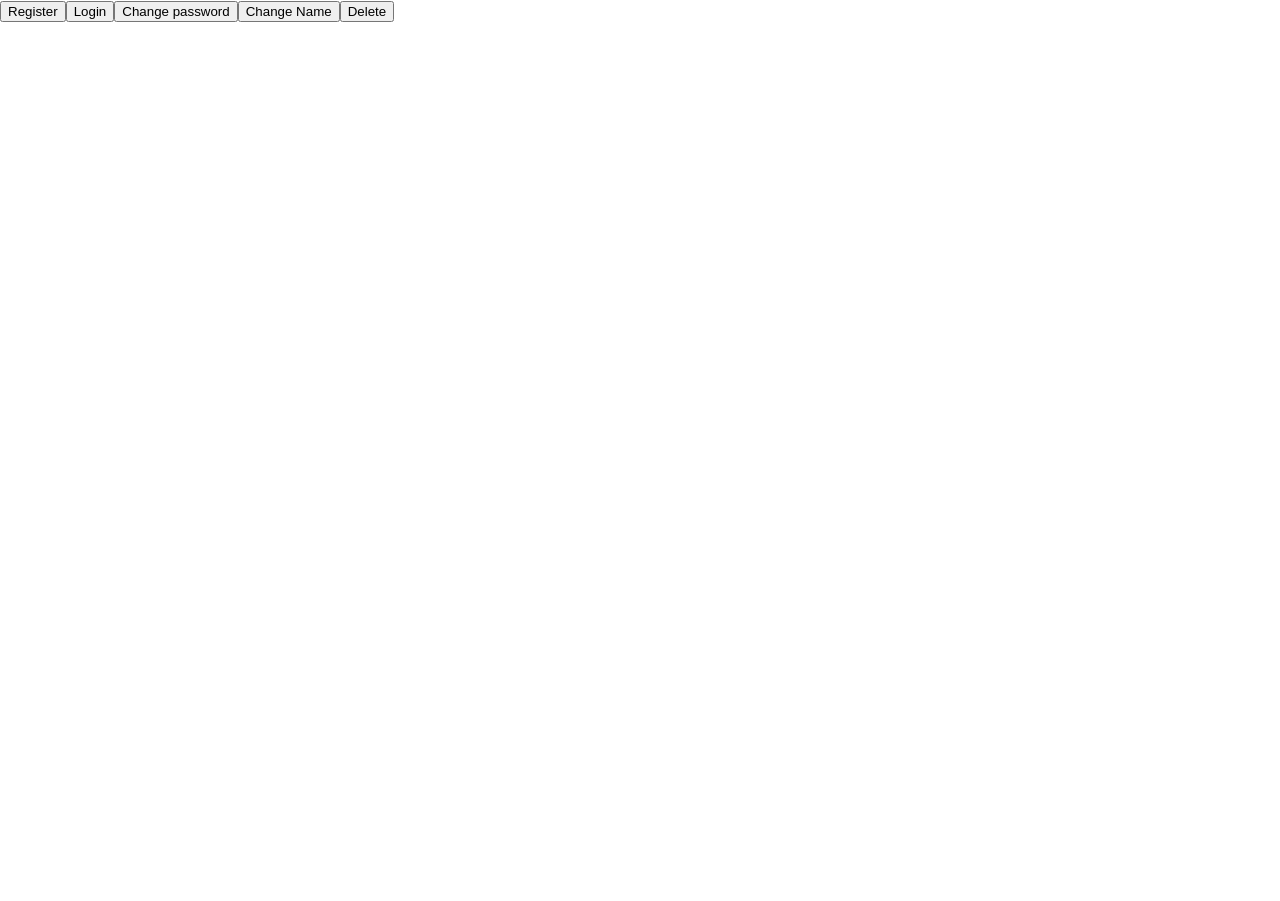
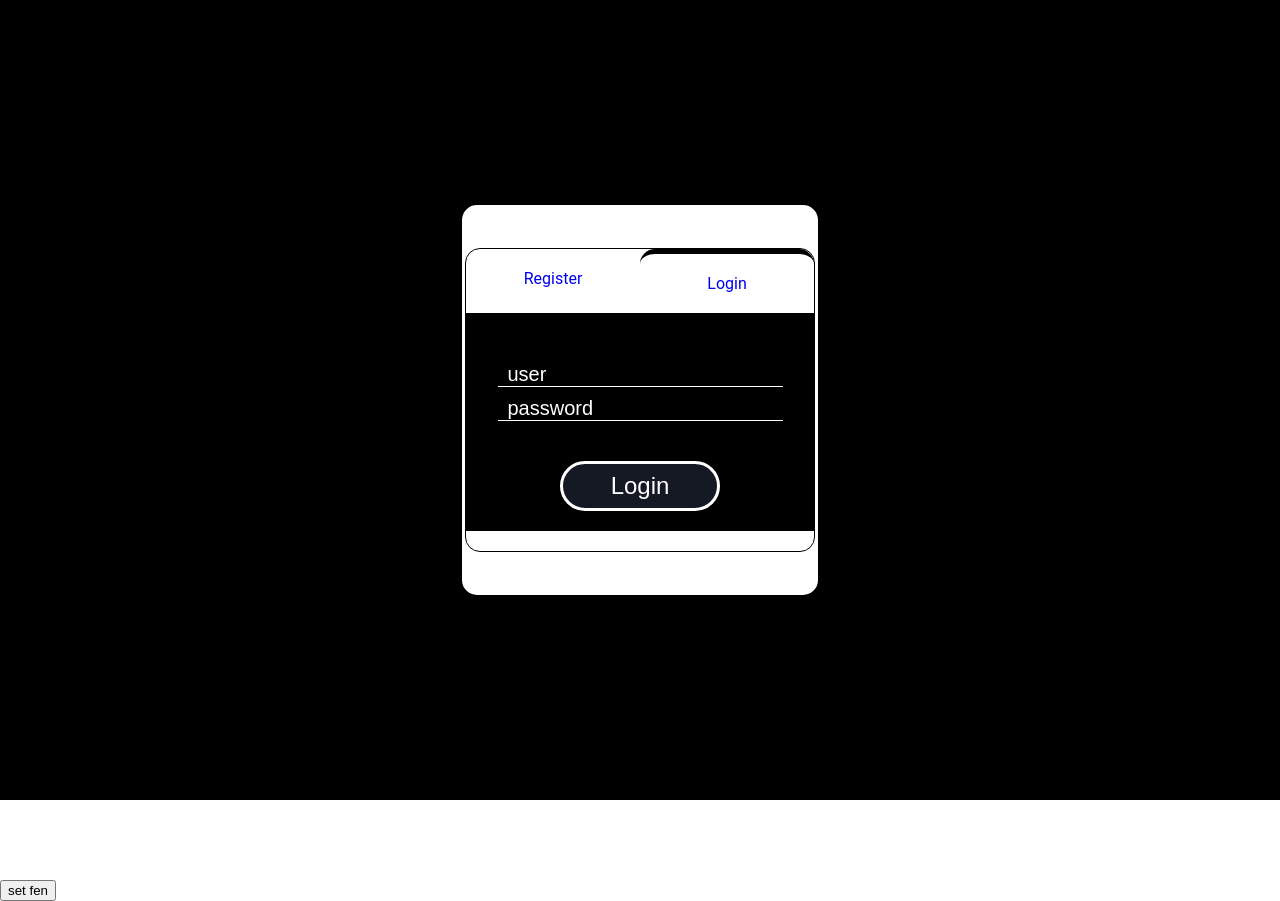
Before and after one commit to it-is-over9000/ItsOver9000-FE, a React (Create React App) app in the folder chess/: page /login in a window 1280 px wide. Before the commit the page ends 800 px from the top, so only its background shows below. Built offline with nearby package versions, Linux system fonts and the light colour scheme.

Commit message:
all user routes set up

```diff
--- a/chess/src/App.css
+++ b/chess/src/App.css
@@ -42,6 +42,7 @@ span {
   background: black;
   display: flex;
   flex-direction: column;
+  align-items: center;
 }
 
 input {
@@ -63,12 +64,18 @@ input {
 }
 
 .login-btn {
-  width: 80px;
-  margin-top: 20px;
-  padding: 10px 20px;
-  background: black;
+
+  height: 50px;
+  width: 160px;
+  margin-top: 40px;
+  margin-bottom: -20px;
+  font-size: 24px;
   color: white;
-  border: 1px solid white;
+  background-color: #151924;
+  border: 3.5px solid white;
+  border-radius: 30px;
+  opacity: 1.0;
+  outline: none;
 }
 
 .login-btn:hover {
@@ -79,28 +86,52 @@ input {
 
 .login-wrapper-container {
     display: flex;
-    justify-content: center
+    justify-content: center;
+    height: 100vh;
+    background: black;
+    align-items: center;
 }
 
 .login-form-wrapper {
    display: flex;
     flex-direction: column;
+  width: 350px;
+  /* height: 100%; */
+  /* height: 400px; */
+  margin: 1%;
+  padding: 40px 0;
+  background-color: white;
+  color: white;
+  border: 3.5px solid white;
+  border-radius: 15px;
 }
 
 .tabs {
     display: flex;
     justify-content: space-around;
+    font-family: 'Roboto', sans-serif;
+
 
 }
 
 .tabs a {
   width: 50%;
   padding: 20px 0;
-  border: 1px solid black;
+  /* border: 1px solid black; */
   text-align: center;
+  text-decoration: none;
 }
 
 .active {
-  color: white;
-  background: black;
+  border-top: 5px solid black;
+  border-radius: 15px;
 }
+
+body {
+  font-family: 'Roboto', sans-serif;
+}
+
+.login-wrapper-interior {
+  border-radius: 15px;
+  border: 1px solid black;
+}
--- a/chess/src/App.js
+++ b/chess/src/App.js
@@ -9,6 +9,7 @@ import PrivateRoute from './components/PrivateRoute'
 import Navbar from './components/Navbar'
 import Register from './components/Register'
 import FormHolder from './components/FormHolder'
+import UserDashboard from './components/UserDashboard'
 
 import axios from 'axios'
 
@@ -36,12 +37,9 @@ class App extends Component {
     return (
       <Router>
         <div>
-          {/* <Navbar logout={this.logout}/> */}
+          <Route path="/" component={FormHolder} />
           <Route path="/chess" render={props => <Navbar logout={this.logout} {...props} />} />
-
-          <Route exact path="/" component={FormHolder} />
-          {/* <Route exact path="/register" render={props => <Register {...props}/>} /> */}
-          {/* <Route path="/chess" render={props => <Navbar logout={this.logout} {...props} />} /> */}
+          <Route path="/account" component={UserDashboard} />
           <div style={boardsContainer}>
             <PrivateRoute exact path="/chess" component={WithMoveValidation} />
           </div>
--- a/chess/src/components/FormHolder.js
+++ b/chess/src/components/FormHolder.js
@@ -1,5 +1,5 @@
 import React from 'react'
-import { NavLink, Route } from 'react-router-dom'
+import { NavLink, Route, Redirect } from 'react-router-dom'
 
 import Login from './Login'
 import Register from './Register'
@@ -8,12 +8,15 @@ const FormHolder = () => {
     return (
         <div className="login-wrapper-container">
             <div className="login-form-wrapper">
+                <div className="login-wrapper-interior">
                 <div className="tabs">
-                    <NavLink to="/" >Login</NavLink>
                     <NavLink to="/register" >Register</NavLink>
+                    <NavLink to="/login" >Login</NavLink>
                 </div>
-                <Route exact path="/" render={props => <Login {...props}/>} />
+                <Route exact path="/" render={props => <Redirect to="/login"/>} />
                 <Route path="/register" render={props => <Register {...props}/>} />
+                <Route exact path="/login" render={props => <Login {...props}/>} />
+                </div>
             </div>
         </div>
 
--- a/chess/src/components/Login.js
+++ b/chess/src/components/Login.js
@@ -15,19 +15,14 @@ class Login extends React.Component {
             welcomeMessage: ''
         }
 
-
     login = e => {
         e.preventDefault()
-        // this.props.login(this.state.username).then(() =>{
-        //     this.props.history.push('/chess')
-        // })
+
         axios
-            .post ( 'https://over9000be2.herokuapp.com/api/login', {username: this.state.username})
+            .post ( 'https://over9000be2.herokuapp.com/api/login', {username: 'newname', password: 'password'})
             .then (res => {
+                console.log(res)
                 localStorage.setItem('token', res.data.token)
-                this.setState({
-                    welcomeMessage: res.data.message
-                })
             })
             .catch(err => console.log(err))
             this.props.history.push('/chess')
--- a/chess/src/components/Navbar.js
+++ b/chess/src/components/Navbar.js
@@ -1,12 +1,27 @@
 import React from 'react'
 import { Route, Link } from 'react-router-dom'
+
+import withAuth from '../utils/AuthHeader'
 
 
 class Navbar extends React.Component {
 
     logout = () => {
         localStorage.removeItem('token')
+        localStorage.removeItem('user')
         this.props.history.push('/')
+    }
+
+    getUser = e => {
+        e.preventDefault()
+
+        withAuth()
+            .get ('https://over9000be2.herokuapp.com/api/users')
+            .then (res => {
+                console.log(res)
+                // localStorage.setItem('token', res.data.token)
+            })
+            .catch(err => console.log(err))
     }
 
     render() {
@@ -15,6 +30,7 @@ class Navbar extends React.Component {
     <div className="navbar">
         <h2>Chess App</h2>
         <button className = "btn" onClick={this.logout}>Log Out</button>
+        <Link to="/account"><button className = "btn" onClick={this.getUser}>Account</button></Link>
 
     </div>
     )} else {
--- a/chess/src/components/Register.js
+++ b/chess/src/components/Register.js
@@ -15,17 +15,13 @@ class Register extends React.Component {
 
         register = e => {
             e.preventDefault()
-        // this.props.login(this.state.username).then(() =>{
-        //     this.props.history.push('/chess')
-        // })
+            localStorage.setItem('user', this.state.username)
             axios
                 .post ( 'https://over9000be2.herokuapp.com/api/register', {username: this.state.username, password: this.state.password})
                 .then (res => {
                     console.log(res)
                     localStorage.setItem('token', res.data.token)
-                this.setState({
-                    welcomeMessage: res.data.message
-                })
+                    // localStorage.setItem('token', res.data.token)
                 })
                 .catch(err => console.log(err))
                 this.props.history.push('/chess')
--- a/chess/src/components/UserDashboard.js
+++ b/chess/src/components/UserDashboard.js
@@ -1,9 +1,14 @@
 import React from 'react'
 
 const UserDashboard = () => {
+
+    const username = localStorage.getItem('user')
     return (
         <div>
-            <h1>User Dashboard</h1>
+            <h1>Hi there {username}</h1>
+
+            <button>Change my username</button>
+            <button>Delete my account</button>
         </div>
     )
 }
--- a/chess/src/index.js
+++ b/chess/src/index.js
@@ -19,7 +19,7 @@ const store = createStore(reducer,
     composeEnhancer(applyMiddleware(thunk, logger)));
 
 ReactDOM.render(
-        <ApiButtons />,
+        <App />,
 document.getElementById('root'));
 
 // If you want your app to work offline and load faster, you can change
```
Lines whose indentation alone changed are shown as unchanged.
